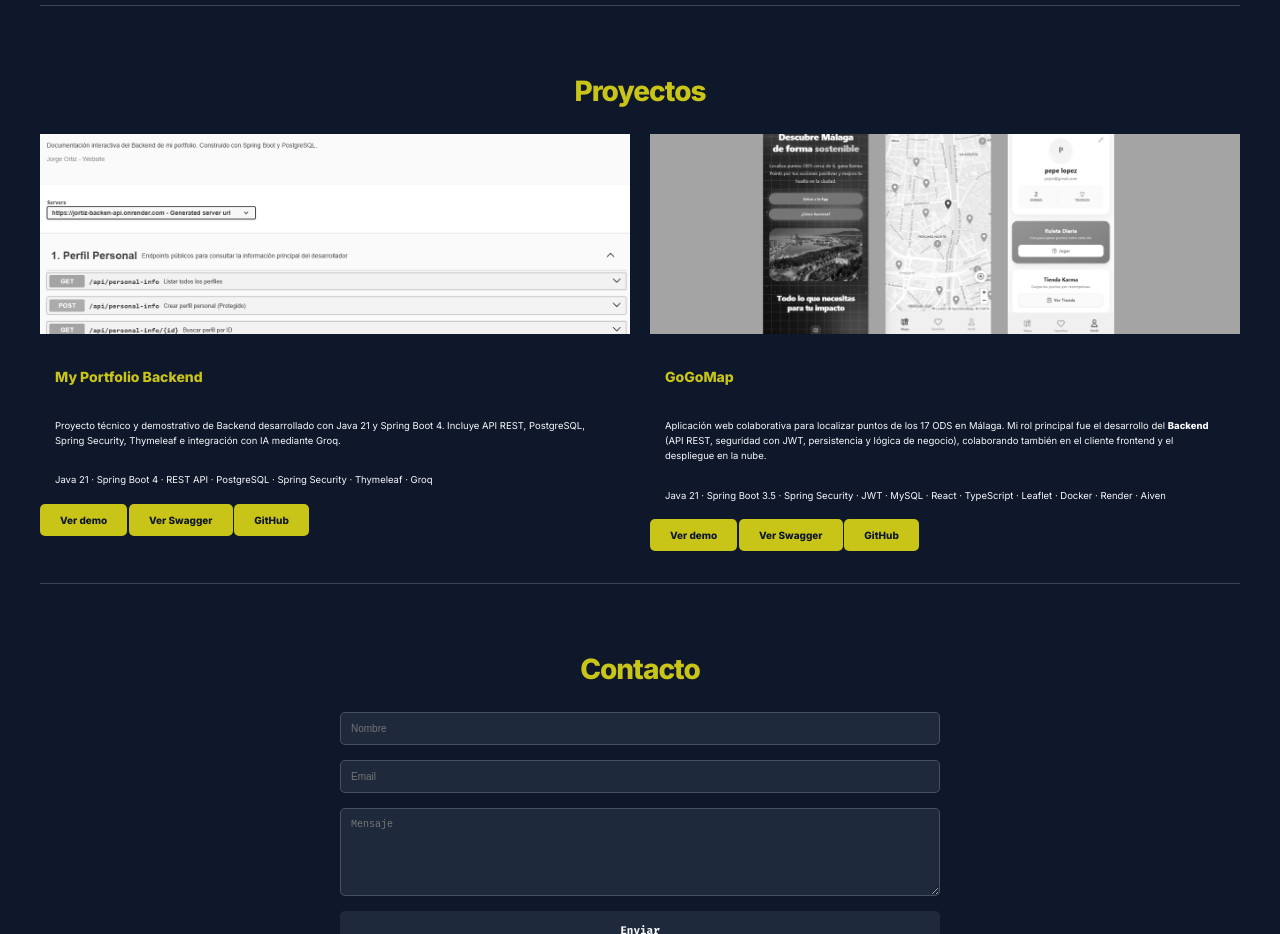
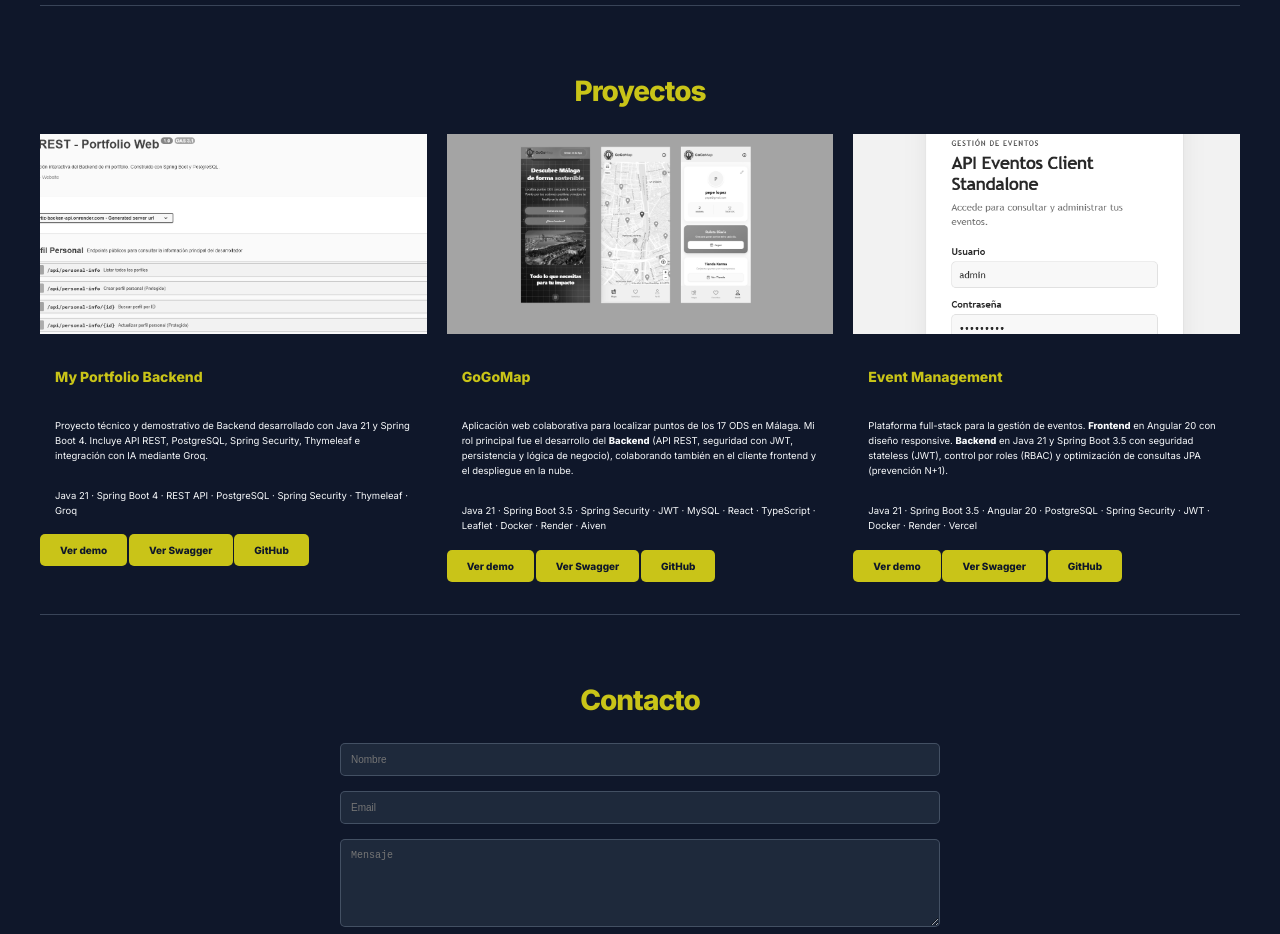
Before and after one commit to zitor83/jortiz-portfolio, a plain HTML site: page index.html in a window 1280 px wide. Shown: the part 2820-3754 px from the top of the page. Drawn offline with Linux system fonts and the light colour scheme.

Commit message:
feat(projects): add Event Management project card

```diff
--- a/css/style.css
+++ b/css/style.css
@@ -287,6 +287,7 @@ main .container {
     text-decoration: none;
     text-align: center;
     transition: all 0.3s ease;
+
 }
 
 .project-card a:hover {
--- a/index.html
+++ b/index.html
@@ -280,6 +280,7 @@
                             </div>
                         </article>
 
+                        <!-- Proyecto 2: GoGoMap -->
                         <article class="project-card">
                             <img src="img/projects/gogomap.png" alt="GoGoMap - Mapa interactivo de los ODS en Málaga">
                             <h3>GoGoMap</h3>
@@ -295,6 +296,26 @@
                                 <a href="https://gogomap-backend.onrender.com/swagger-ui/index.html" target="_blank"
                                     rel="noopener noreferrer">Ver Swagger</a>
                                 <a href="https://github.com/zitor83/ecomap-emergent" target="_blank"
+                                    rel="noopener noreferrer">GitHub</a>
+                            </div>
+                        </article>
+
+                        <!-- Proyecto 3: Event Management -->
+                        <article class="project-card">
+                            <img src="img/projects/api-eventos.png" alt="Event Management - Plataforma Full-Stack">
+                            <h3>Event Management</h3>
+                            <p>Plataforma full-stack para la gestión de eventos. <strong>Frontend</strong> en Angular 20
+                                con diseño responsive. <strong>Backend</strong> en Java 21 y Spring Boot 3.5 con
+                                seguridad stateless (JWT), control por roles (RBAC) y optimización de consultas JPA
+                                (prevención N+1).</p>
+                            <p class="tech-stack">Java 21 · Spring Boot 3.5 · Angular 20 · PostgreSQL · Spring Security
+                                · JWT · Docker · Render · Vercel</p>
+                            <div class="project-links">
+                                <a href="https://event-management-frontend-seven-pink.vercel.app/" target="_blank"
+                                    rel="noopener noreferrer">Ver demo</a>
+                                <a href="https://api-gestion-eventos-prod-b1b0.onrender.com/swagger-ui/index.html"
+                                    target="_blank" rel="noopener noreferrer">Ver Swagger</a>
+                                <a href="https://github.com/zitor83/event-management-api" target="_blank"
                                     rel="noopener noreferrer">GitHub</a>
                             </div>
                         </article>
```
Also changed, not shown: img/projects/api-eventos.png (added).
